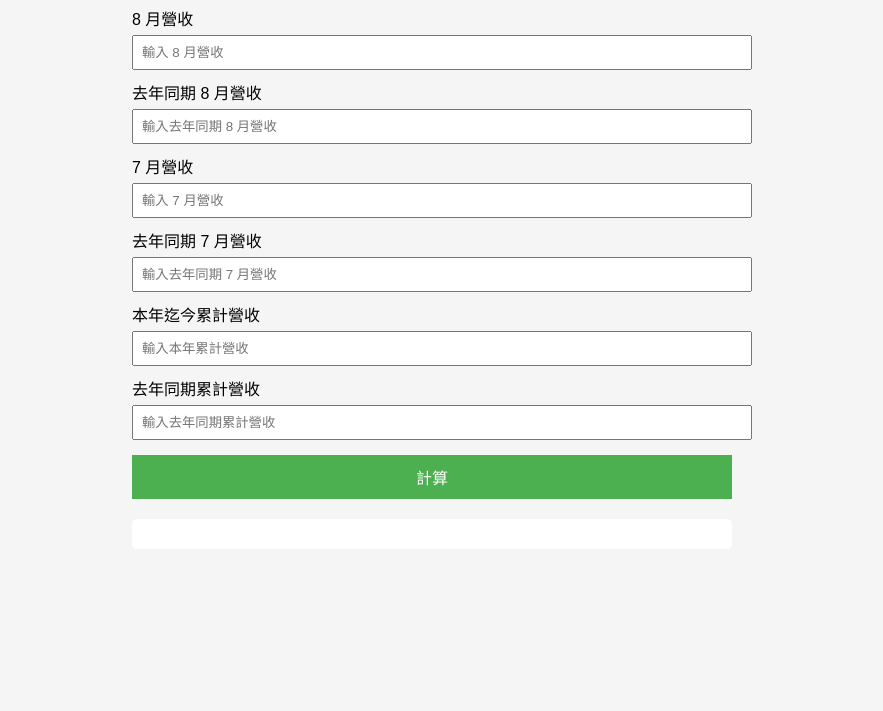
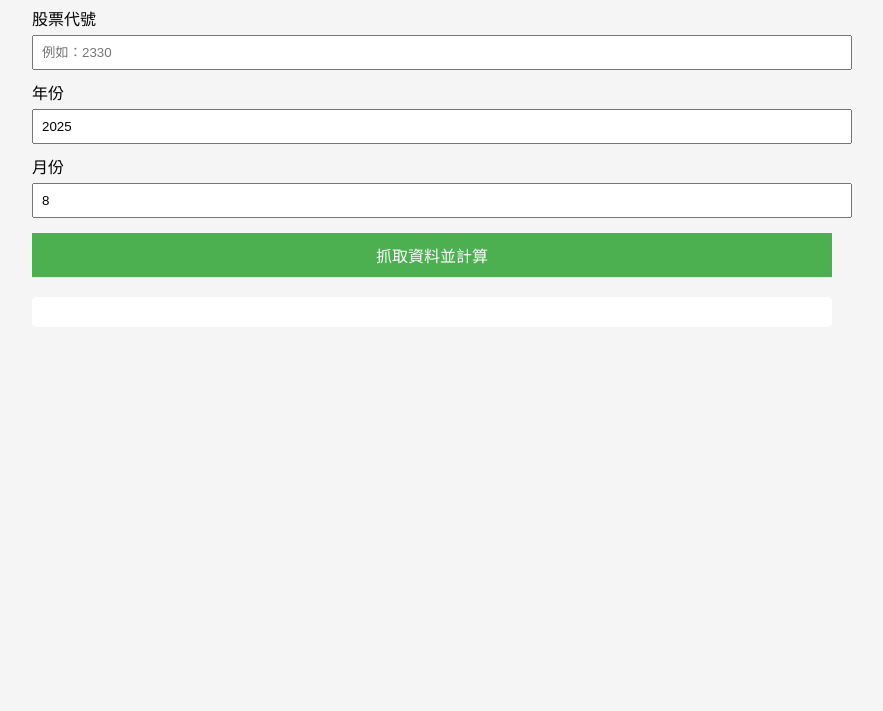
Before and after one commit to mereslith/monthly_revenue_growth, a plain HTML site: page index.html in a window 1280 px wide. Shown: the part 89-800 px from the top of the page, without its empty margins (208-1091 px from the left). Drawn offline with Linux system fonts and the light colour scheme.

Commit message:
Add files via upload

```diff
--- a/index.html
+++ b/index.html
@@ -3,77 +3,102 @@
 <head>
 <meta charset="UTF-8">
 <meta name="viewport" content="width=device-width, initial-scale=1.0">
-<title>月營收成長率計算器</title>
+<title>台灣上市+上櫃公司月營收成長率計算器</title>
 <style>
-    body {
-        font-family: Arial, sans-serif;
-        max-width: 600px;
-        margin: auto;
-        padding: 20px;
-        background-color: #f5f5f5;
-    }
+    body { font-family: Arial, sans-serif; max-width: 800px; margin: auto; padding: 20px; background-color: #f5f5f5; }
     h2 { text-align: center; }
     label { display: block; margin-top: 10px; }
-    input { width: 100%; padding: 8px; margin-top: 5px; }
-    button {
-        margin-top: 15px;
-        padding: 10px;
-        width: 100%;
-        background-color: #4CAF50;
-        color: white;
-        border: none;
-        font-size: 16px;
-    }
+    input, select { width: 100%; padding: 8px; margin-top: 5px; }
+    button { margin-top: 15px; padding: 10px; width: 100%; background-color: #4CAF50; color: white; border: none; font-size: 16px; }
     .result { margin-top: 20px; background: white; padding: 15px; border-radius: 5px; }
+    .formula { font-family: monospace; background: #eef; padding: 5px; border-radius: 3px; }
 </style>
 </head>
 <body>
 
-<h2>📊 月營收成長率計算器</h2>
+<h2>📊 台灣上市+上櫃公司 月營收成長率計算器</h2>
 
-<label>8 月營收</label>
-<input type="number" id="aug" placeholder="輸入 8 月營收">
+<label>股票代號</label>
+<input type="text" id="stockCode" placeholder="例如：2330">
 
-<label>去年同期 8 月營收</label>
-<input type="number" id="aug_last" placeholder="輸入去年同期 8 月營收">
+<label>年份</label>
+<input type="number" id="year" value="2025">
 
-<label>7 月營收</label>
-<input type="number" id="jul" placeholder="輸入 7 月營收">
+<label>月份</label>
+<input type="number" id="month" value="8">
 
-<label>去年同期 7 月營收</label>
-<input type="number" id="jul_last" placeholder="輸入去年同期 7 月營收">
-
-<label>本年迄今累計營收</label>
-<input type="number" id="ytd" placeholder="輸入本年累計營收">
-
-<label>去年同期累計營收</label>
-<input type="number" id="ytd_last" placeholder="輸入去年同期累計營收">
-
-<button onclick="calcGrowth()">計算</button>
+<button onclick="fetchRevenue()">抓取資料並計算</button>
 
 <div class="result" id="result"></div>
 
 <script>
-function calcGrowth() {
-    const aug = parseFloat(document.getElementById('aug').value);
-    const aug_last = parseFloat(document.getElementById('aug_last').value);
-    const jul = parseFloat(document.getElementById('jul').value);
-    const ytd = parseFloat(document.getElementById('ytd').value);
-    const ytd_last = parseFloat(document.getElementById('ytd_last').value);
+// 使用者的 Cloudflare Workers Proxy URL
+const proxyUrl = "https://misty-star-5347.l9000003216.workers.dev/";
+
+async function fetchRevenue() {
+    const code = document.getElementById('stockCode').value.trim();
+    const year = parseInt(document.getElementById('year').value);
+    const month = parseInt(document.getElementById('month').value);
+    if (!code) { alert("請輸入股票代號"); return; }
+
+    const rocYear = year - 1911;
+
+    let urls = [
+        `https://mops.twse.com.tw/nas/t21/sii/t21sc03_${rocYear}_${month}_0.html`,
+        `https://mops.twse.com.tw/nas/t21/otc/t21sc03_${rocYear}_${month}_0.html`
+    ];
+
+    let foundData = null;
+    for (let url of urls) {
+        try {
+            let res = await fetch(proxyUrl + "?url=" + encodeURIComponent(url));
+            let html = await res.text();
+            if (html.includes(code)) {
+                foundData = html;
+                break;
+            }
+        } catch (e) { console.error(e); }
+    }
+
+    if (!foundData) {
+        document.getElementById('result').innerHTML = "<p>找不到該股票的資料，請確認代號與月份。</p>";
+        return;
+    }
+
+    let parser = new DOMParser();
+    let doc = parser.parseFromString(foundData, "text/html");
+    let rows = doc.querySelectorAll("table tr");
+    let rowData = null;
+    rows.forEach(row => {
+        if (row.innerText.includes(code)) {
+            rowData = row.innerText.trim().split(/\s+/);
+        }
+    });
+
+    if (!rowData) {
+        document.getElementById('result').innerHTML = "<p>找不到該股票的營收資料。</p>";
+        return;
+    }
+
+    let aug_revenue = parseFloat(rowData[2].replace(/,/g, ""));
+    let jul_revenue = parseFloat(rowData[3].replace(/,/g, ""));
+    let aug_last_year = parseFloat(rowData[4].replace(/,/g, ""));
+    let ytd_revenue = parseFloat(rowData[5].replace(/,/g, ""));
+    let ytd_last_year = parseFloat(rowData[6].replace(/,/g, ""));
 
     function growth(curr, prev) {
         if (!prev || prev === 0) return "無法計算（前期為 0）";
-        return ((curr - prev) / prev * 100).toFixed(2) + "%";
+        let rate = ((curr - prev) / prev * 100).toFixed(2);
+        let formula = `(${curr} - ${prev}) / ${prev} × 100% = ${rate}%`;
+        return `<div>${rate}%</div><div class="formula">${formula}</div>`;
     }
 
-    const resultHTML = `
-        <h3>計算結果</h3>
-        <p>8 月 vs 去年同期：${growth(aug, aug_last)}</p>
-        <p>8 月 vs 7 月：${growth(aug, jul)}</p>
-        <p>累計營收成長率：${growth(ytd, ytd_last)}</p>
+    document.getElementById('result').innerHTML = `
+        <h3>計算結果 (${code})</h3>
+        <p>當月 vs 去年同期：${growth(aug_revenue, aug_last_year)}</p>
+        <p>當月 vs 上月：${growth(aug_revenue, jul_revenue)}</p>
+        <p>累計 vs 去年同期累計：${growth(ytd_revenue, ytd_last_year)}</p>
     `;
-
-    document.getElementById('result').innerHTML = resultHTML;
 }
 </script>
 
```
